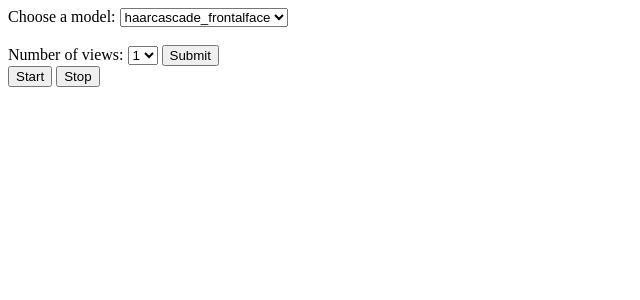
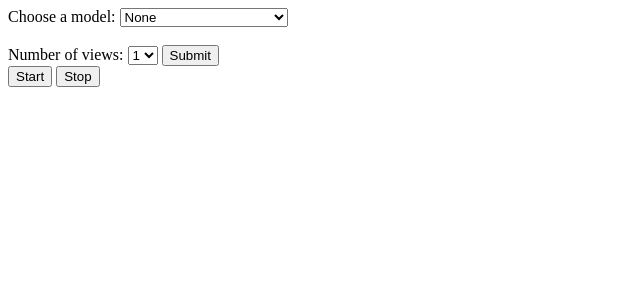
Before and after one commit to truongvanhuy2000/Video-Streaming, a Flask app: template Src/WebServerApp/WebServer/Service/templates/index.html in a window 1280 px wide. Shown: the top 300 px of the page, without its empty margins (0-640 px from the left). Run offline with Flask 3, Linux system fonts and the light colour scheme; the template is opened without the code that fills it: most values are stand-ins (such as "Sample title", 1, 10 or a date in 2020).

Commit message:
minor change

```diff
--- a/Src/VideoServerApp/VideoServer/Service/httpServer.py
+++ b/Src/VideoServerApp/VideoServer/Service/httpServer.py
@@ -102,7 +102,8 @@ def handleRequest():
         'model' : model,
         'frame' : helper.encodeToString(videoData)
     }
-    frame = requestFaceDetection(json.dumps(tempDict), videoData)
+    if model != "None":
+        frame = requestFaceDetection(json.dumps(tempDict), videoData)
 
     return Response(response=frame, status=200)
 
--- a/Src/WebServerApp/WebServer/Service/templates/index.html
+++ b/Src/WebServerApp/WebServer/Service/templates/index.html
@@ -15,10 +15,10 @@
 </div>
 <div class="container">
   <div class="choosingModelForm">
-
     <form action="/" method="post">
       <label for="Model">Choose a model:</label>
       <select name="Model" id="Model">
+        <option value="None" {% if model == "None"%} selected {% endif %}>None</option>
         <option value="haarcascade_frontalface" {% if model == "haarcascade_frontalface"%} selected {% endif %}>haarcascade_frontalface</option>
         <option value="mobilenetssd" {% if model == "mobilenetssd"%} selected {% endif %}>mobilenetssd</option>
         <option value="YOLOv3" {% if model == "YOLOv3"%} selected {% endif %}>YOLOv3</option>
```
